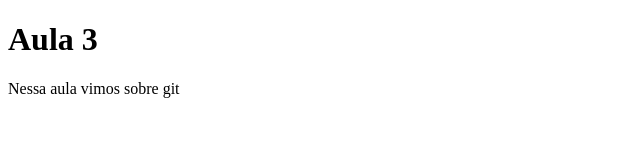
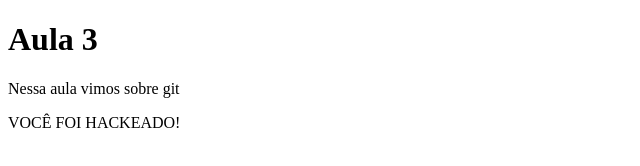
Before and after one commit to samiraetc/aula3, a plain HTML site: page index.html in a window 1280 px wide. Shown: the whole page, without its empty margins (0-640 px from the left). Drawn offline with Linux system fonts and the light colour scheme.

Commit message:
index change

```diff
--- a/index.html
+++ b/index.html
@@ -9,6 +9,6 @@
     <h1>Aula 3</h1>
     <p>Nessa aula vimos sobre git</p>
 
-
+    <p>VOCÊ FOI HACKEADO!</p>
 </body>
 </html>
```
